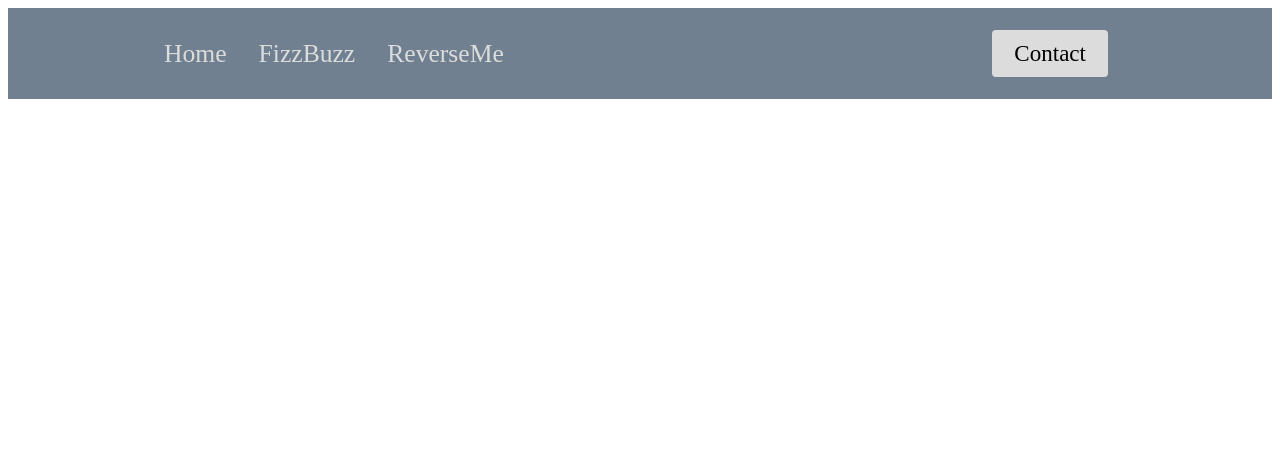
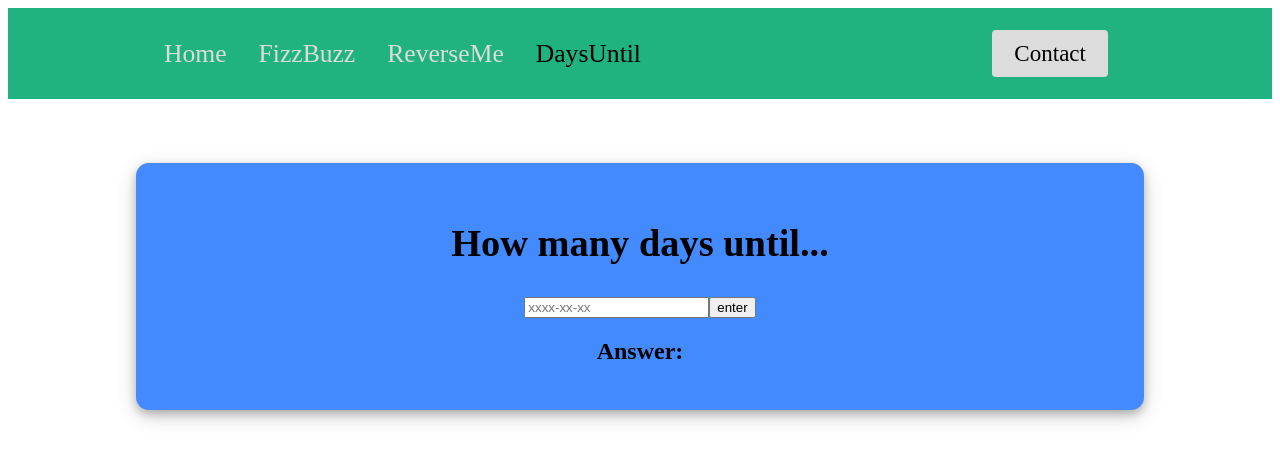
Before and after one commit to verusbabb/Mini-Apps, a React (Create React App) app: page /daysUntil in a window 1280 px wide. Shown: the top 460 px of the page. Built offline with nearby package versions, Linux system fonts and the light colour scheme.

Commit message:
add daysUntil roughcut

```diff
--- a/src/App.js
+++ b/src/App.js
@@ -6,6 +6,7 @@ import Home from "./components/home";
 import Contact from "./components/contact";
 import FizzBuzz from "./components/fizzBuzz";
 import ReverseMe from "./components/reverseMe";
+import DaysUntil from "./components/daysUntil";
 
 function App() {
   return (
@@ -17,6 +18,7 @@ function App() {
         <Route path="/contact" component={Contact} />
         <Route path="/fizzBuzz" component={FizzBuzz} />
         <Route path="/reverseMe" component={ReverseMe} />
+        <Route path="/daysUntil" component={DaysUntil} />
       </Switch>
     </Router>
   );
--- a/src/components/NavBar.js
+++ b/src/components/NavBar.js
@@ -1,12 +1,6 @@
 import React from "react";
-import {
-  Nav,
-  NavLink,
-  Bars,
-  NavMenu,
-  NavBtn,
-  NavBtnLink,
-} from "./NavbarElements";
+import styled from "styled-components";
+import { NavLink as Link } from "react-router-dom";
 
 const Navbar = () => {
   return (
@@ -18,9 +12,7 @@ const Navbar = () => {
           <NavLink to="/home">Home</NavLink>
           <NavLink to="/fizzBuzz">FizzBuzz</NavLink>
           <NavLink to="/reverseMe">ReverseMe</NavLink>
-
-          {/* Second Nav */}
-          {/* <NavBtnLink to='/sign-in'>Sign In</NavBtnLink> */}
+          <NavLink to="/daysUntil">DaysUntil</NavLink>
         </NavMenu>
         <NavBtn>
           <NavBtnLink to="/contact">Contact</NavBtnLink>
@@ -30,4 +22,89 @@ const Navbar = () => {
   );
 };
 
+const Nav = styled.nav`
+  background-color: #20b380;
+  height: 85px;
+  display: flex;
+  justify-content: space-between;
+  padding: 0.2rem calc((100vw - 1000px) / 2);
+  z-index: 12;
+`;
+
+const NavLink = styled(Link)`
+  color: #dcdcdc;
+  display: flex;
+  align-items: center;
+  text-decoration: none;
+  padding: 0 1rem;
+  height: 100%;
+  font-size: 2vw;
+  cursor: pointer;
+  &.active {
+    color: #000000;
+  }
+  &:hover {
+    transition: 0.2s ease-in-out;
+    background: #696969;
+    color: #fff;
+  }
+`;
+
+const Bars = styled.div`
+  display: none;
+  color: #808080;
+  @media screen and (max-width: 768px) {
+    display: block;
+    position: absolute;
+    top: 0;
+    right: 0;
+    transform: translate(-100%, 75%);
+    font-size: 1.8vw;
+    cursor: pointer;
+  }
+`;
+
+const NavMenu = styled.div`
+  display: flex;
+  align-items: center;
+  margin-right: -24px;
+  @media screen and (max-width: 359px) {
+    display: none;
+  }
+`;
+
+const NavBtn = styled.nav`
+  display: flex;
+  align-items: center;
+  margin-right: 24px;
+
+  @media screen and (max-width: 359px) {
+    display: none;
+  }
+`;
+
+const NavBtnLink = styled(Link)`
+  border-radius: 4px;
+  background: #dcdcdc;
+  padding: 10px 22px;
+  color: #000000;
+  outline: none;
+  border: none;
+  cursor: pointer;
+  transition: all 0.2s ease-in-out;
+  text-decoration: none;
+  margin-left: 24px;
+  font-size: 1.8vw;
+  &:hover {
+    transition: all 0.2s ease-in-out;
+    background: #fff;
+    color: #808080;
+  }
+
+  @media screen and (max-width: 359px) {
+    display: none;
+    font-size: 0.1vw;
+  }
+`;
+
 export default Navbar;
--- a/src/components/NavbarElements.js
+++ /dev/null
@@ -1,87 +0,0 @@
-import { NavLink as Link } from "react-router-dom";
-import styled from "styled-components";
-
-export const Nav = styled.nav`
-  background: #708090;
-  height: 85px;
-  display: flex;
-  justify-content: space-between;
-  padding: 0.2rem calc((100vw - 1000px) / 2);
-  z-index: 12;
-`;
-
-export const NavLink = styled(Link)`
-  color: #dcdcdc;
-  display: flex;
-  align-items: center;
-  text-decoration: none;
-  padding: 0 1rem;
-  height: 100%;
-  font-size: 2vw;
-  cursor: pointer;
-  &.active {
-    color: #000000;
-  }
-  &:hover {
-    transition: 0.2s ease-in-out;
-    background: #696969;
-    color: #fff;
-  }
-`;
-
-export const Bars = styled.div`
-  display: none;
-  color: #808080;
-  @media screen and (max-width: 768px) {
-    display: block;
-    position: absolute;
-    top: 0;
-    right: 0;
-    transform: translate(-100%, 75%);
-    font-size: 1.8vw;
-    cursor: pointer;
-  }
-`;
-
-export const NavMenu = styled.div`
-  display: flex;
-  align-items: center;
-  margin-right: -24px;
-  @media screen and (max-width: 359px) {
-    display: none;
-  }
-`;
-
-export const NavBtn = styled.nav`
-  display: flex;
-  align-items: center;
-  margin-right: 24px;
-
-  @media screen and (max-width: 359px) {
-    display: none;
-  }
-`;
-
-export const NavBtnLink = styled(Link)`
-  border-radius: 4px;
-  background: #dcdcdc;
-  padding: 10px 22px;
-  color: #000000;
-  outline: none;
-  border: none;
-  cursor: pointer;
-  transition: all 0.2s ease-in-out;
-  text-decoration: none;
-  margin-left: 24px;
-  font-size: 1.8vw;
-  &:hover {
-    transition: all 0.2s ease-in-out;
-    background: #fff;
-    color: #808080;
-  }
-
-  @media screen and (max-width: 359px) {
-    display: none;
-    font-size: 0.1vw;
-  }
-`;
--- /dev/null
+++ b/src/components/daysUntil.js
@@ -0,0 +1,65 @@
+import React, { useState } from "react";
+import styled from "styled-components";
+
+const DaysUntil = () => {
+  const [days, setDays] = useState();
+
+  let today = new Date();
+
+  const dayDif = (e) => {
+    e.preventDefault();
+    let futureDate = new Date(e.target.elements.name.value);
+    console.log(today);
+    console.log(futureDate);
+    console.log(
+      Math.ceil(Math.abs(futureDate.getTime() - today.getTime()) / 86400000)
+    );
+    setDays(
+      Math.ceil(Math.abs(futureDate.getTime() - today.getTime()) / 86400000)
+    );
+  };
+
+  return (
+    <Container>
+      <Title>How many days until...</Title>
+      <form onSubmit={dayDif}>
+        <input type="text" name="name" placeholder="xxxx-xx-xx" />
+        <button type="submit">enter</button>
+      </form>
+      <h2>Answer: {days}</h2>
+    </Container>
+  );
+};
+
+const Container = styled.section`
+  display: flex;
+  justify-content: center;
+  flex-direction: column;
+  text-align: center;
+  margin-top: 5vw;
+  margin-right: 10vw;
+  margin-left: 10vw;
+  background-color: #448aff;
+  box-shadow: 0 4px 8px 0 rgba(0, 0, 0, 0.2), 0 6px 20px 0 rgba(0, 0, 0, 0.19);
+  padding: 2vw;
+  border-radius: 1vw;
+  width: auto;
+
+  @media only screen and (max-width: 600px) {
+    display: flex;
+    justify-content: center;
+  }
+`;
+
+const Title = styled.h1`
+  font-size: 3vw;
+  text-align: center;
+`;
+
+const Input = styled.input`
+  width: 30vw;
+
+  align-self: center;
+`;
+
+export default DaysUntil;
--- a/src/components/fizzBuzz.js
+++ b/src/components/fizzBuzz.js
@@ -153,6 +153,7 @@ const Container = styled.section`
   margin-top: 5vw;
   margin-right: 10vw;
   margin-left: 10vw;
+  background-color: #448aff;
   box-shadow: 0 4px 8px 0 rgba(0, 0, 0, 0.2), 0 6px 20px 0 rgba(0, 0, 0, 0.19);
   padding: 2vw;
   border-radius: 1vw;
--- a/src/components/reverseMe.js
+++ b/src/components/reverseMe.js
@@ -51,6 +51,7 @@ const Container = styled.section`
   justify-content: center;
   flex-direction: column;
   text-align: center;
+  background-color: #448aff;
   margin-top: 5vw;
   margin-right: 10vw;
   margin-left: 10vw;
```
